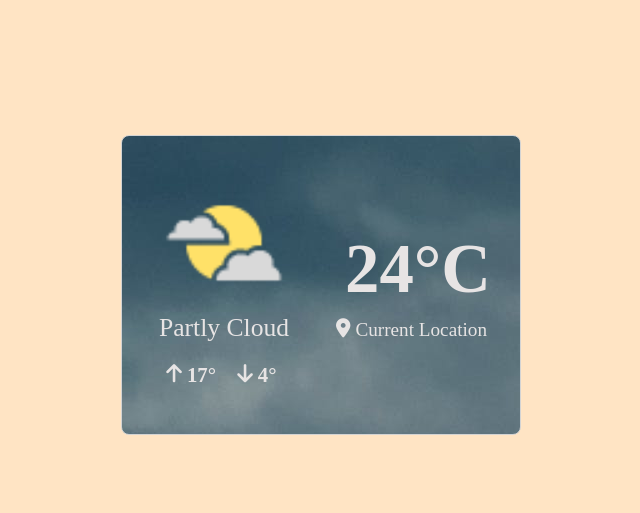
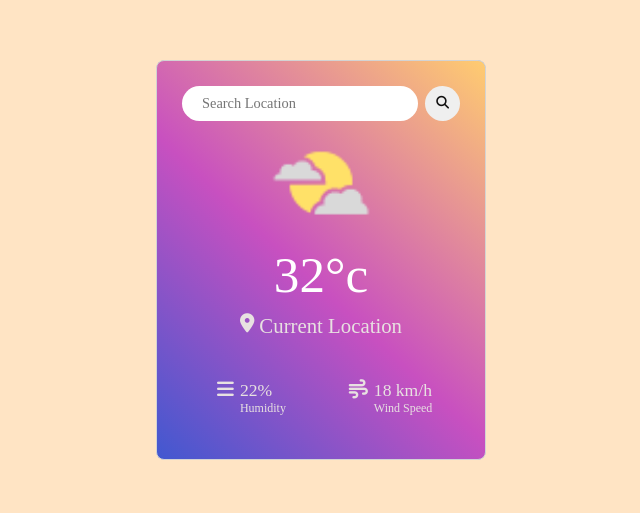
Before and after one commit to NiteshParab/weather-app, a plain HTML site: page detail.html in a window 1280 px wide. Shown: the part 115-628 px from the top of the page, without its empty margins (319-959 px from the left). Drawn offline with Linux system fonts and the light colour scheme.

Commit message:
project completed
project completed

```diff
--- a/app.js
+++ b/app.js
@@ -1,25 +1,35 @@
-let para=document.querySelector(".data");
-let button=document.querySelector(".btn");
+let BASE_url="https://api.weatherapi.com/v1/current.json?key=5300d1ee12314ac1bda82407242302&q=bulk";
 
-function displayData(temperature,pressure){
-    para.innerText=`temperature=${temperature} and pressure=${pressure}`;
-}
+let inputbox=document.querySelector(".inputbox");
+let search=document.querySelector(".search");
+let temperature=document.querySelector(".temperature");
+let inputlocation=document.querySelector(".location");
+let humidity=document.querySelector(".humidity");
+let windSpeed=document.querySelector(".windspeed");
+let time=document.querySelector(".time");
 
-async function getWeatherData(latitude,longitude){
-    let url="https://api.weatherapi.com/v1/current.json?key=5300d1ee12314ac1bda82407242302&q=bulk"
+async function getWeatherData(newUrl){
+    let response= await fetch(newUrl);
+    // console.log(response);
+    let data= await response.json();
+    // console.log(data);
 
-    let newUrl=`https://api.weatherapi.com/v1/current.json?key=5300d1ee12314ac1bda82407242302&q=${latitude},${longitude}`;
+    let temper=data.current.temp_c;
+    // console.log(temper);
+    temperature.innerText=`${temper}°c`;
 
-    let response= await fetch(newUrl);
-    console.log(response);
-    let data= await response.json();
-    console.log(data)
-    let temperature=data.current.temp_c;
-    //console.log(temperature);
-    let pressure=data.current.pressure_mb;
-    //console.log(pressure)
+    let humi=data.current.humidity;
+    // console.log(humi);
+    humidity.innerText=`${humi}%`;
 
-    displayData(temperature,pressure);
+    let wind=data.current.wind_kph;
+    // console.log(wind);
+    windSpeed.innerText=`${wind} km/h`;
+
+    let currTime=data.location.localtime;
+    // console.log(currTime);
+    time.innerText=currTime;
+
 }
 
 async function getLocation(){
@@ -28,10 +38,25 @@ async function getLocation(){
         let longitude=position.coords.longitude;
         //console.log(latitude);
         //console.log(longitude);
-        getWeatherData(latitude,longitude);
+        let newUrl=`https://api.weatherapi.com/v1/current.json?key=5300d1ee12314ac1bda82407242302&q=${latitude},${longitude}`;
+
+        getWeatherData(newUrl);
     })
 }
 
-button.addEventListener("click",()=>{
+window.addEventListener("load",()=>{
     getLocation();
+});
+
+search.addEventListener("click",()=>{
+    if(inputbox.value==""){
+        getLocation();
+        inputlocation.innerText=`Current Location`;
+    }
+    else{
+        let newlocation=inputbox.value;
+        let newUrl=`https://api.weatherapi.com/v1/current.json?key=5300d1ee12314ac1bda82407242302&q=${newlocation}`;
+        inputlocation.innerText=newlocation;
+        getWeatherData(newUrl);
+    }
 })
--- a/detail.css
+++ b/detail.css
@@ -2,7 +2,8 @@
     margin:0;
     padding:0;
     box-sizing: border-box;
-    color:rgb(231, 228, 228);
+    color:rgb(18, 17, 17);
+    font-family: 'Times New Roman', Times, serif;
 }
 body{
     height:100vh;
@@ -13,59 +14,107 @@ body{
     align-items: center;
 }
 .container{
-    width:400px;
-    height:300px;
-    background-image:url(assets/images/back_img.jpg) ;
-    object-fit: cover;
-    object-position: center center;
-    padding:20px;
+    width:330px;
+    height:400px;
+    background-color: #4158D0;
+    background-image: linear-gradient(43deg, #4158D0 0%, #C850C0 46%, #FFCC70 100%);
+    padding:25px;
     border:1px solid lightgray;
     border-radius:8px;
 
     display:flex;
-    gap:30px;
+    flex-direction: column;
+    gap:12px;
+}
+.search-container{
+    width:100%;
+    height:35px;
+    display:flex;
+    gap:7px;
+}
+.inputbox{
+    width:85%;
+    height:100%;
+    border:none;
+    outline:none;
+    border-radius:24px;
+    padding-left:20px;
+    font-size:0.9rem;
+}
+.search{
+    width:35px;
+    height:35px;
+    font-size:0.8rem;
+    border:none;
+    outline:none;
+    border-radius:50%;
+    cursor:pointer;
+}
+.image-container{
+    width:100%;
+    height:100px;
+    text-align:center;
+}
+img{
+    width:100px;
+    height:100px;
+}
+.temp-container{
+    width:100%;
+    display:flex;
+    flex-direction: column;
+    gap:10px;
+}
+.temperature{
+    color:white;
+    text-align: center;
+    font-size: 3.2rem;
+}
+.current_location{
+    width:100%;
+    display:flex;
+    gap:5px;
+    justify-content: center;
+}
+.current_location i{
+    text-align: center;
+    color:rgb(232, 225, 225);
+    font-size: 1.2rem;
+}
+.current_location p{
+    text-align: center;
+    color:rgb(232, 225, 225);
+    font-size: 1.3rem;
+}
+.bottom-container{
+    width:100%;
+    margin-top:30px;
+    display:flex;
 }
 .left,.right{
     width:100%;
-    text-align: center;
-    display:flex;
-    flex-direction: column;
-    gap:10px;
-    justify-content: center;
-    align-items: center;
-}
-.left img{
-    width:120px;
-    height:120px;
-    object-fit: cover;
-    object-position: center;
-}
-.condition{
-    width:100%;
-    font-size: 1.6rem;
-}
-.temp-container{
-    width:100%;
-    text-align:center;
     display:flex;
     justify-content: center;
-    margin-top:10px;
+    gap:6px;
 }
-.high,.low{
-    width:40%;
-    display:flex;
-    justify-content: center;
-    gap:5px;
+.left i,.right i{
+    font-size: 1.2rem;
+    color:rgb(232, 225, 225);
+}
+.value{
+    color:rgb(232, 225, 225);
+    font-size: 1.1rem;
+}
+.text{
+    color:rgb(232, 225, 225);
+    font-size: 0.75rem;
+}
+.time-container{
+    width:330px;
+    padding:25px;
+    text-align: center;
+}
+.time{
     font-size: 1.3rem;
     font-weight: bold;
 }
-.current-temp p{
-    font-size: 4.3rem;
-    font-weight: bold;
-}
-.location-container{
-    width:100%;
-    display:flex;
-    gap:5px;
-    font-size: 1.2rem;
-}
--- a/detail.html
+++ b/detail.html
@@ -13,35 +13,51 @@
 
     <main>
         <div class="container">
-            <div class="left">
-                <img src="assets/images/partly_cloud.jpg" alt="partly-cloudy">
+            <div class="search-container">
+                <input type="text" class="inputbox" placeholder="Search Location">
+                <button class="search">
+                    <i class="fa-solid fa-magnifying-glass"></i>
+                </button>
+            </div>
 
-                <p class="condition">Partly Cloud</p>
+            <div class="image-container">
+                <img src="assets/images/partly_cloud.jpg" alt="">
+            </div>
 
-                <div class="temp-container">
-                    <div class="high">
-                        <i class="fa-solid fa-arrow-up"></i>
-                        <p class="max">17°</p>
+            <div class="temp-container">
+                <p class="temperature">32°c</p>
+                <div class="current_location">
+                    <i class="fa-solid fa-location-dot"></i>
+                    <p class="location">Current Location</p>
+                </div>
+            </div>
+
+            <div class="bottom-container">
+                <div class="left">
+                    <i class="fa-solid fa-bars"></i>
+                    <div class="value-container">
+                        <p class="value humidity">22%</p>
+                        <div class="text-container">
+                            <p class="text">Humidity</p>
+                        </div>
                     </div>
 
-                    <div class="low">
-                        <i class="fa-solid fa-arrow-down"></i>
-                        <p class="min">4°</p>
+                </div>
+
+                <div class="right">
+                    <i class="fa-solid fa-wind"></i>
+                    <div class="value-container">
+                        <p class="value windspeed">18 km/h</p>
+                        <div class="text-container">
+                            <p class="text">Wind Speed</p>
+                        </div>
                     </div>
                 </div>
             </div>
 
-            <div class="right">
-                <div class="current-temp">
-                    <p>24°C</p>
-                </div>
-                <div class="location-container">
-                    <i class="fa-solid fa-location-dot"></i>
-                    <div class="location">
-                        <p>Current Location</p>
-                    </div>
-                </div>
-            </div>
+        </div>
+        <div class="time-container">
+            <p class="time"></p>
         </div>
     </main>
     <!-- <script src="script.js"></script> -->
--- a/index.css
+++ b/index.css
@@ -56,4 +56,6 @@ img{
     font-size: 1.2rem;
     color:black;
     text-decoration: none;
+    width:100%;
+    height:100%;
 }
```
Also changed, not shown: index.html (+1 -0 lines), assets/images/cloudy.jpg (deleted), assets/images/sunny.png (deleted).
